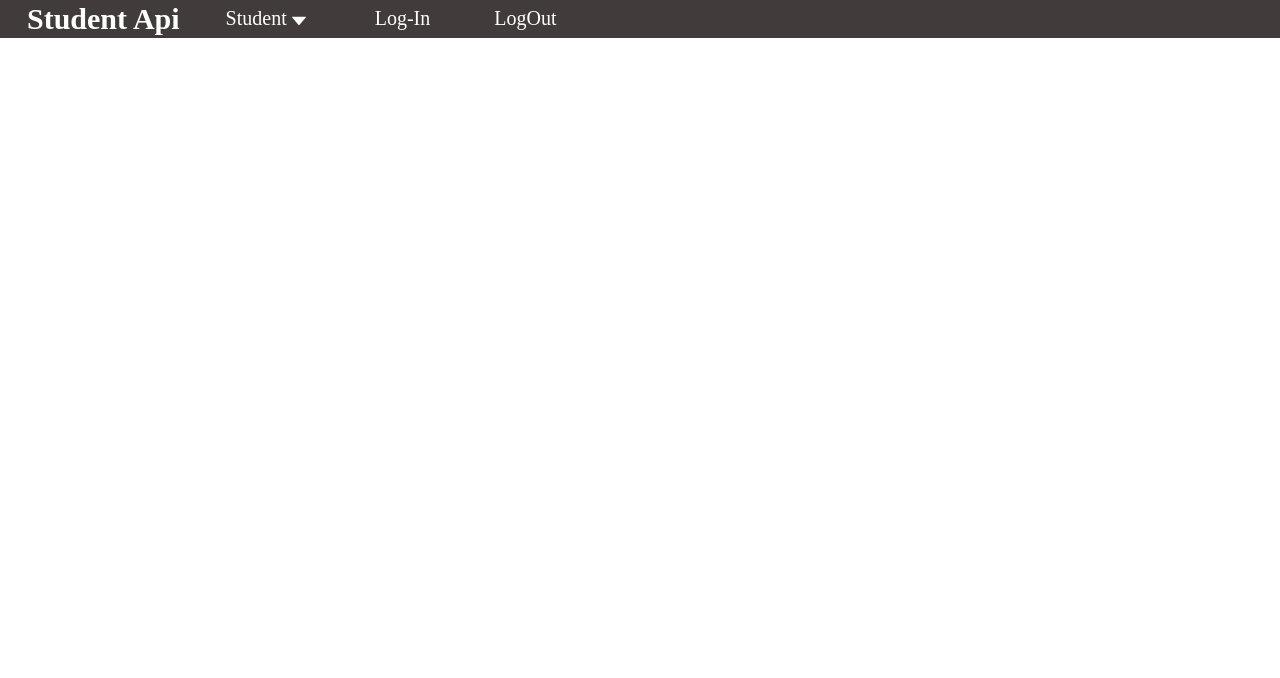
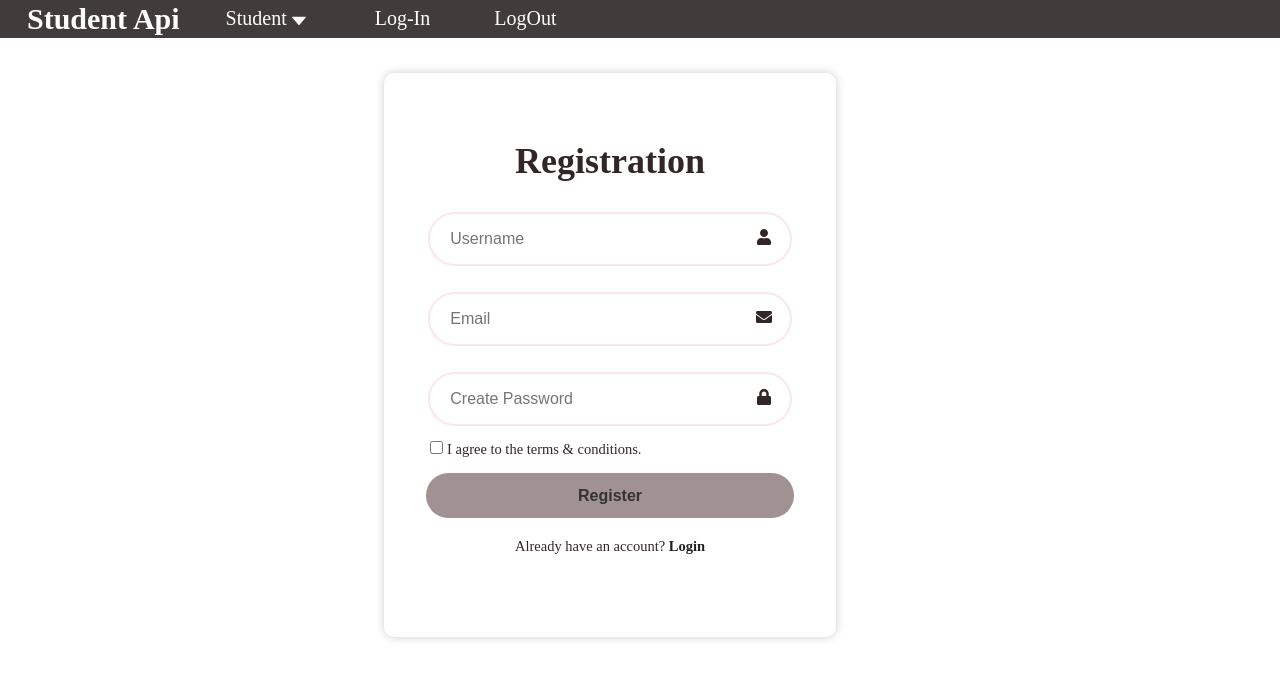
Before and after one commit to MBUDA-BRANICE-NJIRA/Log-In-Form-Consuming-Student-Api, a React (Create React App) app: page /register in a window 1280 px wide. Shown: the top 678 px of the page. Built offline with nearby package versions, Linux system fonts and the light colour scheme.

Commit message:
Finished working on the front end

```diff
--- a/src/App.js
+++ b/src/App.js
@@ -1,25 +1,24 @@
 
 import './App.css';
-// import React, { useEffect } from 'react';
-import {BrowserRouter as Router, Route} from 'react-router-dom';
+import {BrowserRouter as Router, Route,Switch} from 'react-router-dom';
 import Navbar from './components/Navbar';
-// import { Route } from 'react-router-dom';
 import Login from './components/LogIn';
-
+import Registercompo from './components/Register';
 
 function App() {
-
-
 
   return (
     <Router>
       <div className="App">
         < Navbar />
-        <switch>
+        <Switch>
           <Route path="/LogIn">
           <Login/>
           </Route>
-        </switch>
+          <Route path='/register'>
+          <Registercompo/>
+          </Route>
+        </Switch>
       </div>
     </Router>
   );
--- a/src/components/LogIn.js
+++ b/src/components/LogIn.js
@@ -38,10 +38,10 @@
 
           <div className="register-link">
             <p>
-              Don't have an account?{" "}
-              <a href="n#" onClick={registerLink}>
+              Don't have an account?
+              <a href="/register">
                 Register
-              </a>{" "}
+              </a>
             </p>
           </div>
 
--- /dev/null
+++ b/src/components/Register.js
@@ -0,0 +1,45 @@
+import React from "react";
+import { FaUser, FaLock, FaEnvelope } from "react-icons/fa";
+
+const Registercompo = () => {
+  return (
+    <div className="Wrapper">
+      <div className="form-box register">
+        <form action="#">
+          <h1>Registration</h1>
+
+          <div className="input-box">
+            <input type="text" placeholder="Username" required />
+            <FaUser className="icon" />
+          </div>
+
+          <div className="input-box">
+            <input type="email" placeholder="Email" required />
+            <FaEnvelope className="icon" />
+          </div>
+
+          <div className="input-box">
+            <input type="password" placeholder="Create Password" required />
+            <FaLock className="icon" />
+          </div>
+
+          <div className="remember-forgot">
+            <label>
+              <input type="checkbox" />I agree to the terms & conditions.
+            </label>
+          </div>
+
+          <button type=" submit">Register</button>
+
+          <div className="register-link">
+            <p>
+              Already have an account? <a href="/login">Login</a>
+            </p>
+          </div>
+        </form>
+      </div>
+    </div>
+  );
+};
+
+export default Registercompo;
--- a/src/index.css
+++ b/src/index.css
@@ -99,43 +99,7 @@
  padding: 40px;
 }
 
-.Wrapper .form-box.login {
-  transition: translate .18s ease;
-  translate: 0;
-}
 
-.Wrapper .active .form-box.login {
-  transition: none;
-  translate: -400px;
-}
-
-.Wrapper .form-box .register {
-  position: absolute;
-  transition: none;
-  translate: 400px;
-
-}
-
-.Wrapper .active .form-box.register {
-  transition: translate .18s ease;
-  translate: 0;
-}
-
-.form-box.login {
-  display: block;
-}
-
-.form-box.register {
-  display: none;
-}
-
-.Wrapper.active .form-box.login {
-  display: none;
-}
-
-.Wrapper.active .form-box.register {
-  display: block;
-}
 
 form h1 {
   font-size: 36px;
```
